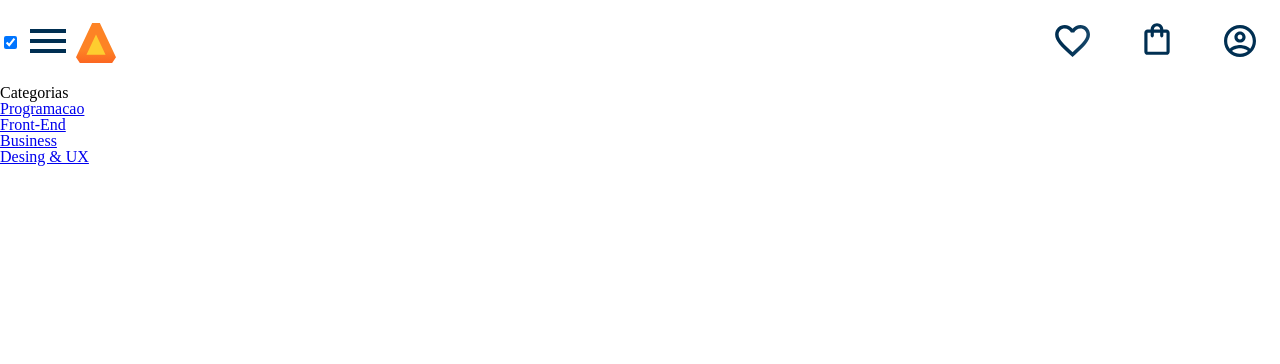
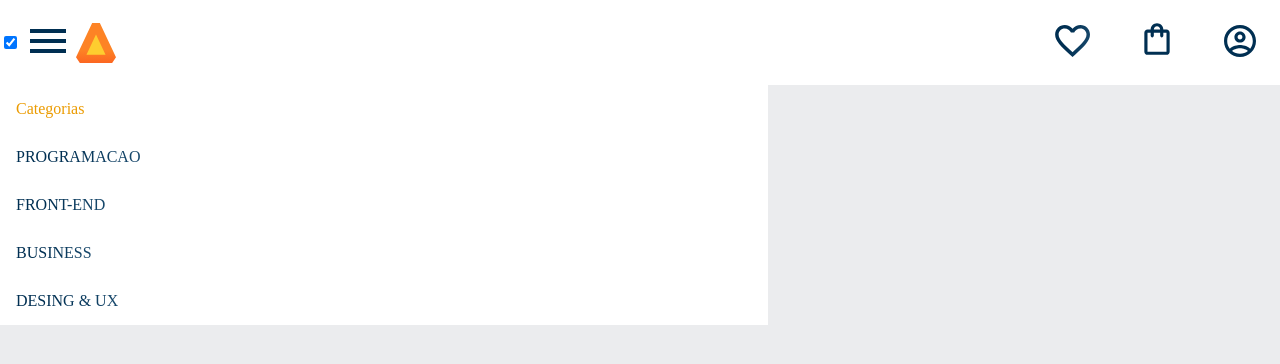
Before and after one commit to amandaoliveiracampos/Alura-book, a plain HTML site: page index.html in a window 1280 px wide. Both pictures are taken after a click on the checkbox 10 px from the left and 42 px from the top of the page. Drawn offline with Linux system fonts and the light colour scheme.

Commit message:
Customizando o Menu-Hamburguer

```diff
--- a/styles.css
+++ b/styles.css
@@ -3,12 +3,10 @@
 :root {
   --cor-de-fundo: #ebecee;
   --branco: #ffffff;
+  --laranja: #eb9b00;
+  --azul-degrade: linear-gradient(97.54deg, #002f52 35.49%, #326589 165.37%);
 }
 
-bory {
+body {
   background-color: var(--cor-de-fundo);
 }
-
-h1 {
-  background-color: white;
-}
--- a/styles/header.css
+++ b/styles/header.css
@@ -28,8 +28,27 @@
   display: none;
   position: absolute;
   top: 100%;
+  width: 60vw;
 }
 
 .container__botao:checked ~ .lista-menu {
   display: block;
 }
+
+.lista-menu__titulo,
+.lista-menu__item {
+  padding: 1em;
+  background-color: var(--branco);
+}
+
+.lista-menu__titulo {
+  color: var(--laranja);
+}
+
+.lista-menu__link {
+  background: var(--azul-degrade);
+  -webkit-background-clip: text;
+  -webkit-text-fill-color: transparent;
+  background-clip: text;
+  text-transform: uppercase;
+}
```
